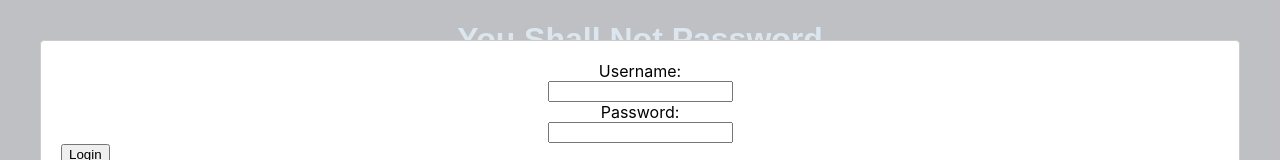
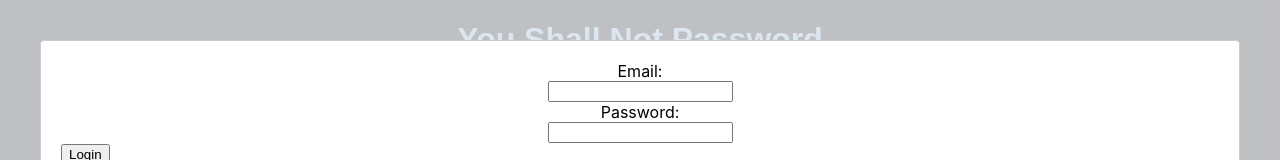
Before and after one commit to gregjohle/you-shall-not-password-client, a React (Create React App) app: page / in a window 1280 px wide. Both pictures are taken after a click on the button "Login". Shown: the top 160 px of the page. Built offline with nearby package versions, Linux system fonts and the light colour scheme.

Commit message:
working on login functionality

```diff
--- a/src/App.js
+++ b/src/App.js
@@ -115,15 +115,24 @@ function App() {
     console.log(newUserArray);
   }
 
+  function findUserForLogin(users, userEmail) {
+    for (let i = 0; i <= users.length; i++) {
+      if (users[i].email === userEmail) {
+        return users[i];
+      }
+    }
+  }
+
   function handleLogin(users, userEmail, password) {
-    let userToValidate = users.filter(user.email === userEmail);
+    let userToValidate = findUserForLogin(users, userEmail);
 
     if (userToValidate === undefined) {
-      alert("Incorrect Email Address");
+      alert("Incorrect email address.");
+    } else if (userToValidate.password != password) {
+      alert("Incorrect Password");
     } else if (userToValidate.password === password) {
       setCurrentUser(userToValidate);
-    } else if (userToValidate.password != password) {
-      alert("Incorrect Password");
+      setIsLoggedIn(true);
     }
   }
 
@@ -145,6 +154,7 @@ function App() {
             closeSignupModal={closeSignupModal}
             handleNewUser={handleNewUser}
             handleLogin={handleLogin}
+            users={users}
           />
         </Route>
       </Switch>
--- a/src/components/home.js
+++ b/src/components/home.js
@@ -15,6 +15,7 @@ export default function Home(props) {
     closeSignupModal,
     handleNewUser,
     handleLogin,
+    users,
   } = props;
 
   return (
@@ -30,7 +31,7 @@ export default function Home(props) {
         <button onClick={(e) => openSignupModal()}>Sign Up</button>
       </div>
       <Modal isOpen={loginModal} onRequestClose={closeLoginModal}>
-        <Login handleLogin={handleLogin} />
+        <Login handleLogin={handleLogin} users={users} />
       </Modal>
       <Modal isOpen={signupModal} onRequestClose={closeSignupModal}>
         <Signup handleNewUser={handleNewUser} />
--- a/src/components/login.js
+++ b/src/components/login.js
@@ -1,17 +1,22 @@
 import React from "react";
 
 export default function Login(props) {
-  let { handleLogin } = props;
+  let { handleLogin, users } = props;
 
   return (
     <>
       <form>
-        <label>Username:</label>
-        <input type='text' name='username' />
+        <label>Email:</label>
+        <input type='text' name='email' />
         <label>Password:</label>
-        <input type='text' name='password' />
+        <input type='password' name='password' />
       </form>
-      <button onClick={() => handleLogin()}>Login</button>
+      <button
+        onClick={(e) =>
+          handleLogin([...users], e.target.value.email, e.target.value.password)
+        }>
+        Login
+      </button>
     </>
   );
 }
```
